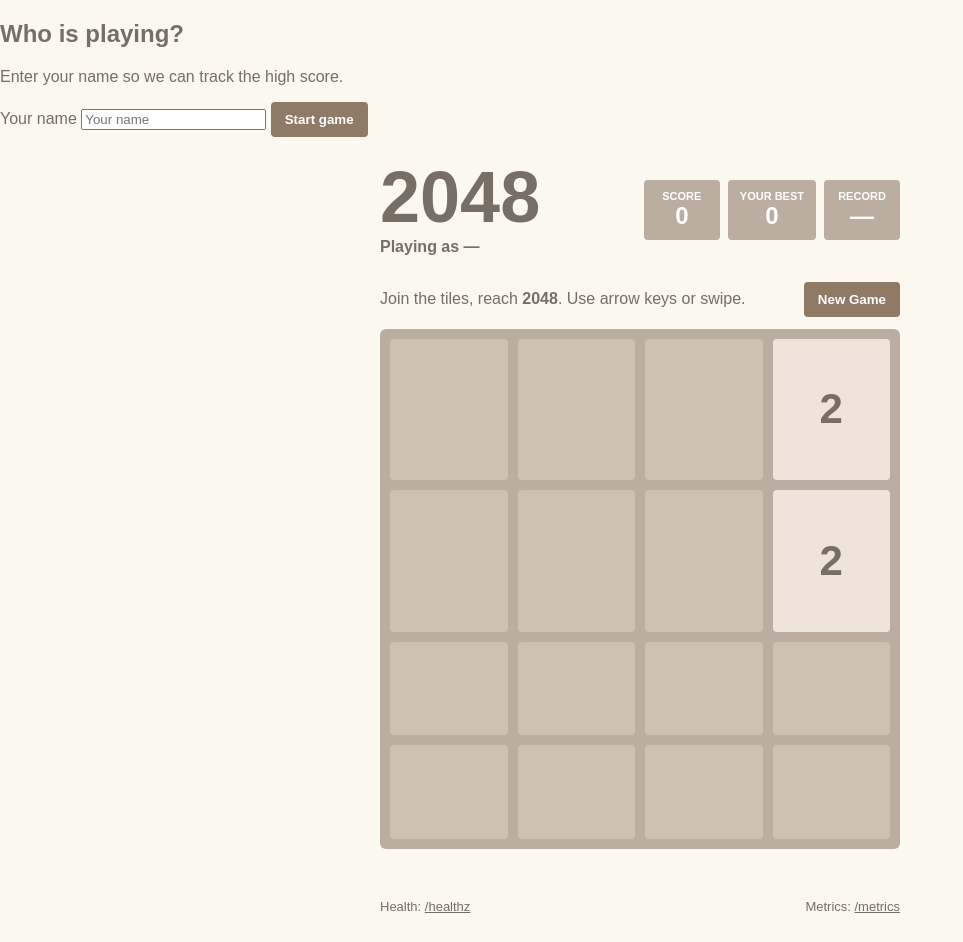
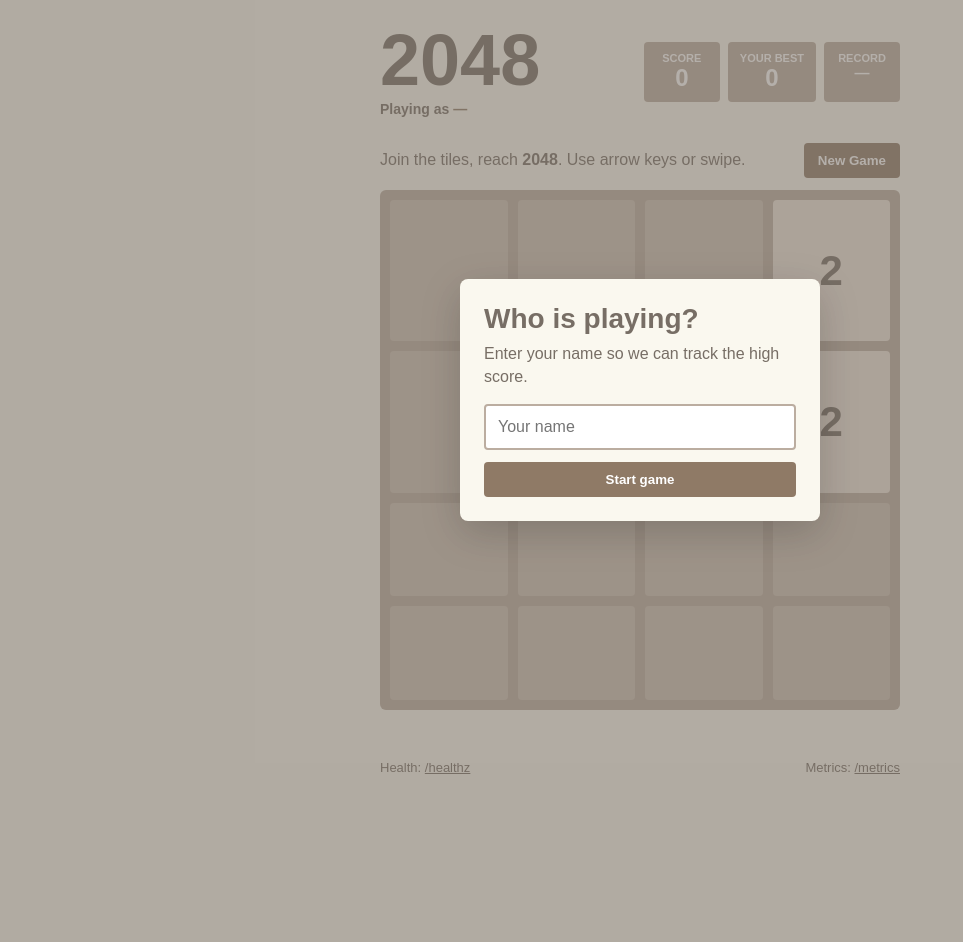
Before and after one commit to Sujju-12/2048-game-deploy, a Flask app: page / in a window 1280 px wide. Shown: the whole page, without its empty margins (0-963 px from the left). After the commit the page ends 774 px from the top, so only its background shows below. Run offline with Flask 3, Linux system fonts and the light colour scheme.

Commit message:
Add high score styles and API tests

```diff
--- a/static/style.css
+++ b/static/style.css
@@ -45,6 +45,46 @@ h1 {
 }
 .scores span { display: block; font-size: 11px; font-weight: 700; }
 .scores strong { display: block; font-size: 24px; }
+.record-box strong { font-size: 15px; line-height: 1.25; word-break: break-word; }
+.player-line { margin: 8px 0 0; font-weight: 700; font-size: 14px; }
+.player-line strong { color: #8f7a66; }
+
+.name-modal {
+  position: fixed;
+  inset: 0;
+  z-index: 20;
+  display: grid;
+  place-items: center;
+  padding: 20px;
+  background: rgba(119, 110, 101, 0.55);
+}
+.name-modal.hidden { display: none; }
+.name-modal-card {
+  width: min(100%, 360px);
+  padding: 24px;
+  border-radius: 8px;
+  background: #faf8ef;
+  box-shadow: 0 12px 40px rgba(0, 0, 0, 0.18);
+}
+.name-modal-card h2 { margin: 0 0 8px; font-size: 28px; }
+.name-modal-card p { margin: 0 0 16px; line-height: 1.4; }
+.name-modal-card form { display: flex; flex-direction: column; gap: 12px; }
+.name-modal-card input {
+  padding: 12px;
+  border: 2px solid #bbada0;
+  border-radius: 4px;
+  font-size: 16px;
+}
+.sr-only {
+  position: absolute;
+  width: 1px;
+  height: 1px;
+  padding: 0;
+  margin: -1px;
+  overflow: hidden;
+  clip: rect(0, 0, 0, 0);
+  border: 0;
+}
 
 .intro { margin: 26px 0 12px; }
 .intro p { margin: 0; line-height: 1.4; }
```
Also changed, not shown: tests/test_app.py (+25 -0 lines).
